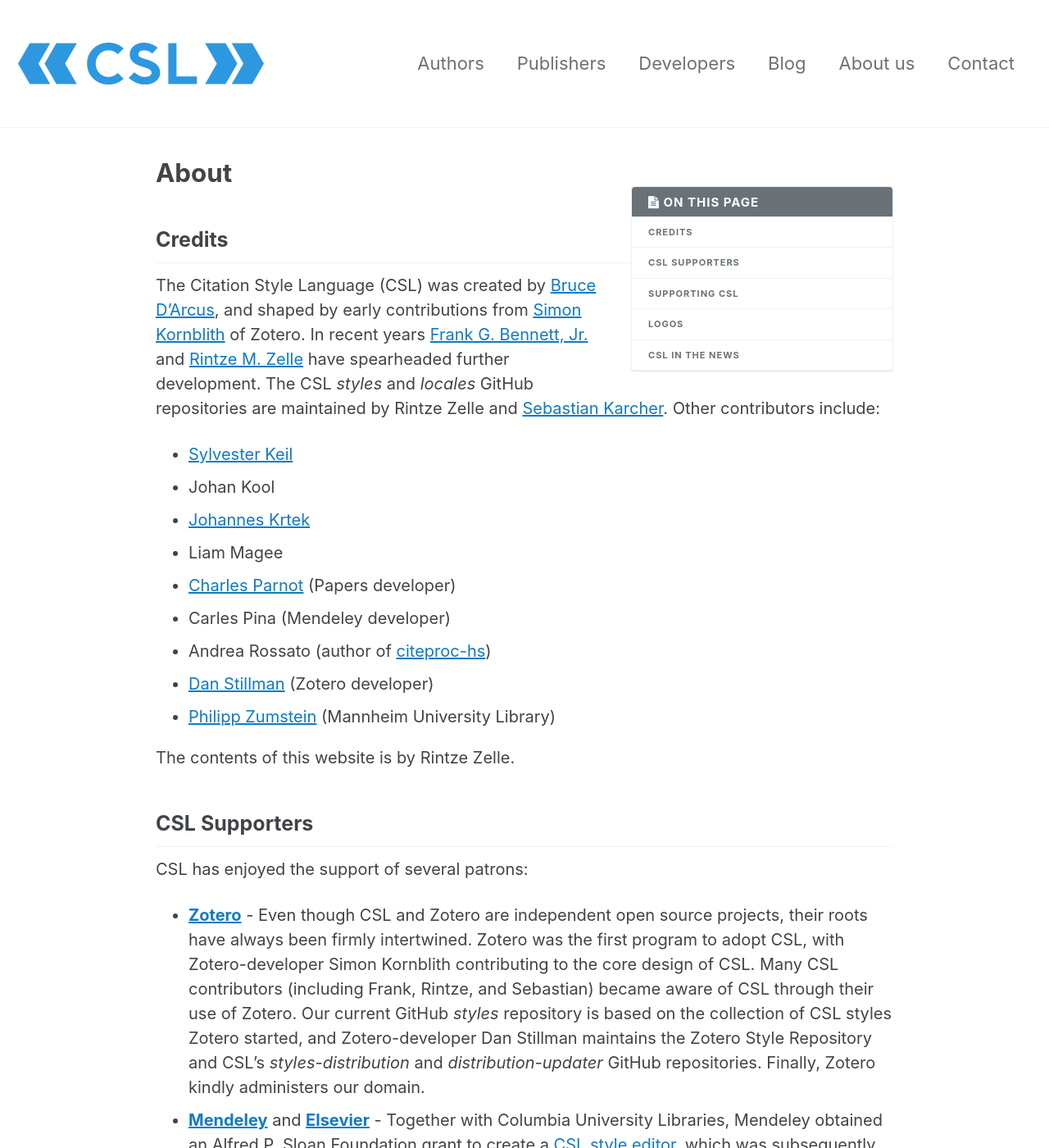
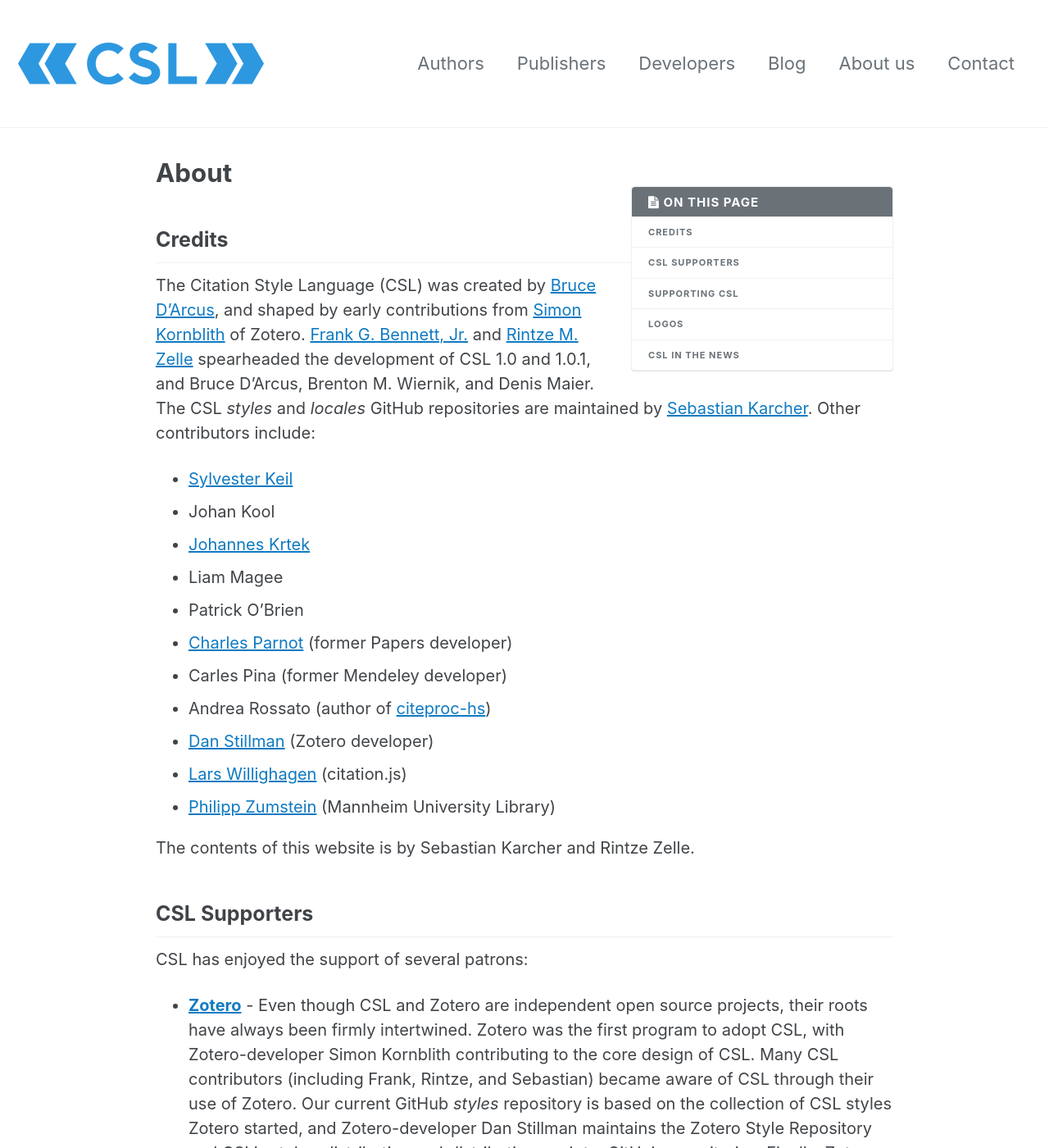
Before and after one commit to citation-style-language/citation-style-language.github.io, a Jekyll site: the page built from _pages/about.md, in a window 1280 px wide and 1400 px high. Shown: the whole window at 82% size. Built offline with Jekyll 4.4.1, drawn with Linux system fonts in a browser that asks for light colours.

```diff
--- a/_pages/about.md
+++ b/_pages/about.md
@@ -8,21 +8,23 @@ description: CSL for curious people. See who made the Citation Style Language, h
 ## Credits
 
 The Citation Style Language (CSL) was created by [Bruce D'Arcus](https://twitter.com/bdarcus), and shaped by early contributions from [Simon Kornblith](https://twitter.com/skornblith) of Zotero.
-In recent years [Frank G. Bennett, Jr.](https://twitter.com/fgbjr) and [Rintze M. Zelle](https://twitter.com/rintzezelle) have spearheaded further development.
-The CSL _styles_ and _locales_ GitHub repositories are maintained by Rintze Zelle and [Sebastian Karcher](https://twitter.com/adam42smith).
+[Frank G. Bennett, Jr.](https://twitter.com/fgbjr) and [Rintze M. Zelle](https://twitter.com/rintzezelle) spearheaded the development of CSL 1.0 and 1.0.1, and Bruce D'Arcus, Brenton M. Wiernik, and Denis Maier.
+The CSL _styles_ and _locales_ GitHub repositories are maintained by [Sebastian Karcher](https://fediscience.org/@adam42smith).
 Other contributors include:
 
 * [Sylvester Keil](https://twitter.com/1nukshuk)
 * Johan Kool
 * [Johannes Krtek](https://twitter.com/johanneskrtek)
 * Liam Magee
-* [Charles Parnot](https://twitter.com/cparnot) (Papers developer)
-* Carles Pina (Mendeley developer)
+* Patrick O'Brien
+* [Charles Parnot](https://twitter.com/cparnot) (former Papers developer)
+* Carles Pina (former Mendeley developer)
 * Andrea Rossato (author of [citeproc-hs](http://hackage.haskell.org/package/citeproc-hs))
 * [Dan Stillman](https://twitter.com/danstillman) (Zotero developer)
+* [Lars Willighagen](https://fediscience.org/@larsgw@mastodon.social) (citation.js)
 * [Philipp Zumstein](https://twitter.com/zuphilip) (Mannheim University Library)
 
-The contents of this website is by Rintze Zelle.
+The contents of this website is by Sebastian Karcher and Rintze Zelle.
 
 ## CSL Supporters
 
```
Also changed, not shown: _pages/authors.md (+5 -5 lines), _pages/developers.md (+7 -1 lines), _pages/index.md (+2 -0 lines).
